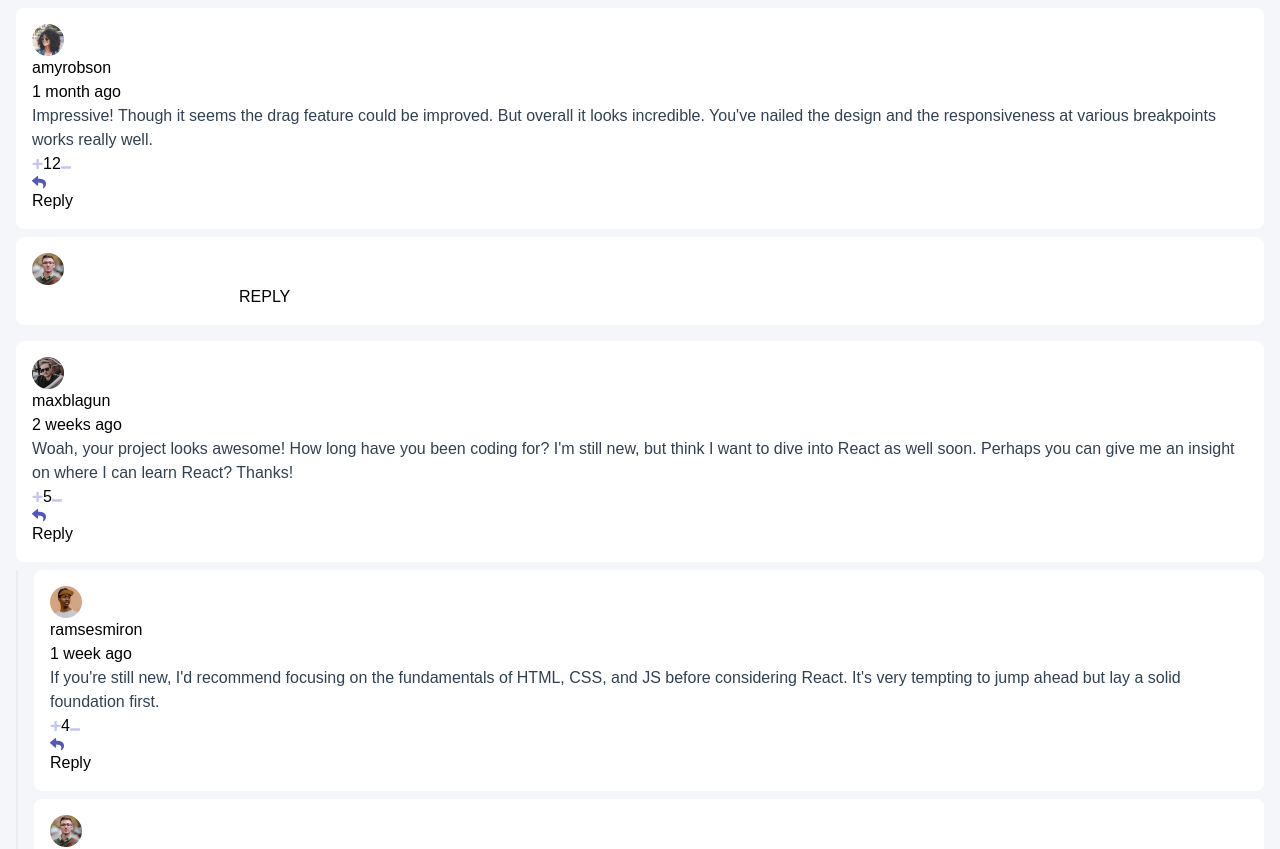
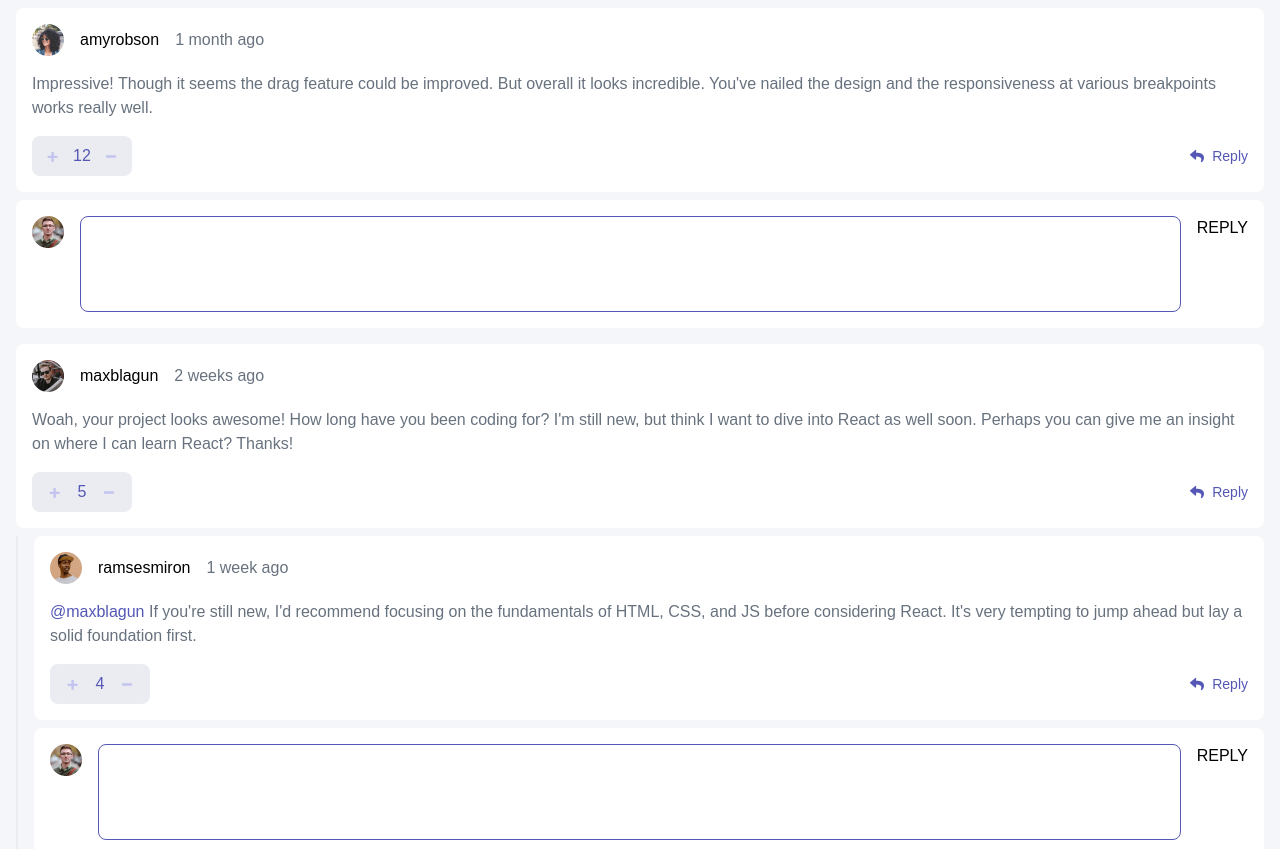
Before and after one commit to king-oldmate/FEM-interactive-comments-section, a React (Create React App) app: page / in a window 1280 px wide. Shown: the top 849 px of the page. Built offline with nearby package versions, Linux system fonts and the light colour scheme.

Commit message:
Mainly fixed up styling

```diff
--- a/src/Post.jsx
+++ b/src/Post.jsx
@@ -1,13 +1,9 @@
 import React, { useState, useEffect } from "react";
-
-import reply from "./images/icon-reply.svg";
-import plus from "./images/icon-plus.svg";
-import minus from "./images/icon-minus.svg";
 
 import Reply from "./Reply";
 
 const Post = ({ comment, currentUsername, currentUserImage }) => {
-  const { id, content, createdAt, score, user, replies } = comment;
+  const { id, content, createdAt, score, user, replies, replyingTo } = comment;
   const { image, username } = user;
   const { png, webp } = image;
 
@@ -35,7 +31,7 @@
       let newDownVoteRecord = voteRecord["down"].filter(
         (name) => name !== currentUsername
       );
-      let updatedVote = votes + 1;
+      let updatedVote = votes + 2;
       setVotes(updatedVote);
       setVoteRecord({
         up: [...voteRecord["up"], currentUsername],
@@ -72,7 +68,7 @@
       let newUpVoteRecord = voteRecord["up"].filter(
         (name) => name !== currentUsername
       );
-      let updatedVote = votes - 1;
+      let updatedVote = votes - 2;
       setVotes(updatedVote);
       setVoteRecord({
         up: [...newUpVoteRecord],
@@ -95,32 +91,54 @@
 
   return (
     <>
-      <article key={id} className='bg-white mx-4 my-2 rounded-lg p-4 '>
-        <div>
+      <article key={id} className='bg-white mx-4 my-2 rounded-lg p-4 space-y-4'>
+        <div className='flex space-x-4 items-center'>
           <img
             src={webp}
             alt={`${username} profile`}
             className='profile-picture'
           />
-          <h6>{username}</h6>
-          <p>{createdAt}</p>
+          <h4 className='font-medium'>{username}</h4>
+          <p className='text-grayish-blue'>{createdAt}</p>
         </div>
-        <p className='text-dark-blue'>{content}</p>
-        <div>
-          <button onClick={() => addVote()}>
-            <img src={plus} alt='' />
-          </button>
-          {votes}
-          <button onClick={() => downVote()}>
-            <img src={minus} alt='' />
+        <p className='text-grayish-blue'>
+          <span className='font-medium text-moderate-blue'>
+            {replyingTo && `@${replyingTo} `}
+          </span>
+          {content}
+        </p>
+        <div className='flex'>
+          <div className='bg-light-gray flex w-[100px] justify-evenly rounded-lg py-2 text-moderate-blue'>
+            <button
+              onClick={() => addVote()}
+              className=' hover:fill-moderate-blue fill-light-grayish-blue'
+            >
+              <svg width='11' height='11' xmlns='http://www.w3.org/2000/svg'>
+                <path d='M6.33 10.896c.137 0 .255-.05.354-.149.1-.1.149-.217.149-.354V7.004h3.315c.136 0 .254-.05.354-.149.099-.1.148-.217.148-.354V5.272a.483.483 0 0 0-.148-.354.483.483 0 0 0-.354-.149H6.833V1.4a.483.483 0 0 0-.149-.354.483.483 0 0 0-.354-.149H4.915a.483.483 0 0 0-.354.149c-.1.1-.149.217-.149.354v3.37H1.08a.483.483 0 0 0-.354.15c-.1.099-.149.217-.149.353v1.23c0 .136.05.254.149.353.1.1.217.149.354.149h3.333v3.39c0 .136.05.254.15.353.098.1.216.149.353.149H6.33Z' />
+              </svg>
+            </button>
+            {votes}
+            <button
+              onClick={() => downVote()}
+              className=' hover:fill-moderate-blue fill-light-grayish-blue'
+            >
+              <svg width='11' height='3' xmlns='http://www.w3.org/2000/svg'>
+                <path d='M9.256 2.66c.204 0 .38-.056.53-.167.148-.11.222-.243.222-.396V.722c0-.152-.074-.284-.223-.395a.859.859 0 0 0-.53-.167H.76a.859.859 0 0 0-.53.167C.083.437.009.57.009.722v1.375c0 .153.074.285.223.396a.859.859 0 0 0 .53.167h8.495Z' />
+              </svg>
+            </button>
+          </div>
+          <button
+            className='flex items-center fill-moderate-blue text-moderate-blue hover:text-light-grayish-blue hover:fill-light-grayish-blue ml-auto gap-x-2 text-sm'
+            onClick={() => setReplyOpen(!replyOpen)}
+          >
+            <svg width='14' height='13' xmlns='http://www.w3.org/2000/svg'>
+              <path d='M.227 4.316 5.04.16a.657.657 0 0 1 1.085.497v2.189c4.392.05 7.875.93 7.875 5.093 0 1.68-1.082 3.344-2.279 4.214-.373.272-.905-.07-.767-.51 1.24-3.964-.588-5.017-4.829-5.078v2.404c0 .566-.664.86-1.085.496L.227 5.31a.657.657 0 0 1 0-.993Z' />
+            </svg>
+            Reply
           </button>
         </div>
-        <button>
-          <img src={reply} alt='Reply to this comment' />
-          Reply
-        </button>
       </article>
-      {replies &&
+      {replies && // fix gap in left border - div needs to surround all replies
         replies.map((reply, index) => {
           return (
             <div className='border-light-gray border-l-2 ml-4' key={index}>
--- a/src/Reply.jsx
+++ b/src/Reply.jsx
@@ -2,9 +2,9 @@
 
 const Reply = ({ currentUsername, currentUserImage }) => {
   return (
-    <article className='bg-white mx-4 mb-4 mt-2 rounded-lg p-4'>
+    <article className='bg-white mx-4 mb-4 mt-2 rounded-lg p-4 flex gap-x-4 items-start'>
       <img src={currentUserImage} alt='' className='profile-picture' />
-      <input></input>
+      <input className='border-moderate-blue border-[1px] rounded-lg grow px-5 py-3 h-24'></input>
       <button className='uppercase'>Reply</button>
     </article>
   );
--- a/tailwind.config.js
+++ b/tailwind.config.js
@@ -4,7 +4,7 @@
   theme: {
     extend: {
       colors: {
-        "moderate blue": "hsl(238, 40%, 52%)",
+        "moderate-blue": "hsl(238, 40%, 52%)",
         "soft-red": "hsl(358, 79%, 66%)",
         "light-grayish-blue": "hsl(239, 57%, 85%)",
         "pale-red": "hsl(357, 100%, 86%)",
```
